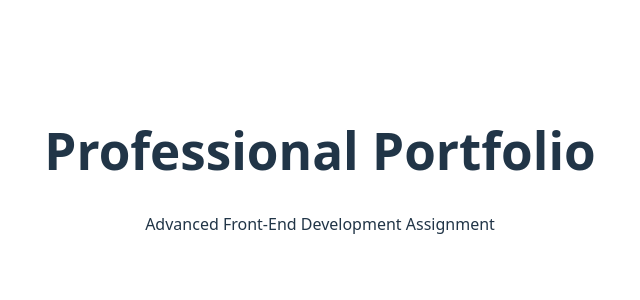
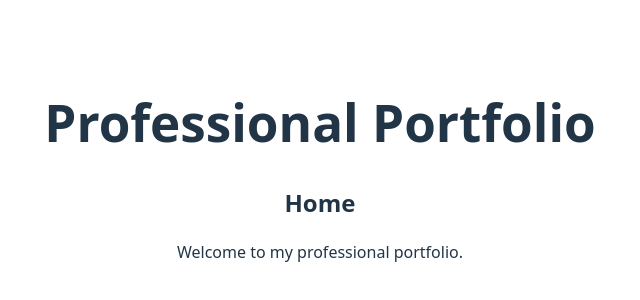
Before and after one commit to nic227/AFD-Assignment, a React (Vite) app: page / in a window 1280 px wide. Shown: the part 230-530 px from the top of the page, without its empty margins (320-960 px from the left). Built offline with nearby package versions, Linux system fonts and the light colour scheme.

Commit message:
Add initial routing for home, projects and contact pages

```diff
--- a/src/app/App.tsx
+++ b/src/app/App.tsx
@@ -1,10 +1,11 @@
+import AppRoutes from '../routes/AppRoutes';
 import './App.css';
 
 function App() {
   return (
     <div>
       <h1>Professional Portfolio</h1>
-      <p>Advanced Front-End Development Assignment</p>
+      <AppRoutes />
     </div>
   );
 }
--- a/src/main.tsx
+++ b/src/main.tsx
@@ -1,11 +1,13 @@
-import { StrictMode } from 'react'
-import { createRoot } from 'react-dom/client'
+import React from 'react';
+import ReactDOM from 'react-dom/client';
+import { BrowserRouter } from 'react-router-dom';
+import App from './app/App';
 import './styles/index.css';
-import App from './app/App';
 
-
-createRoot(document.getElementById('root')!).render(
-  <StrictMode>
-    <App />
-  </StrictMode>,
-)
+ReactDOM.createRoot(document.getElementById('root')!).render(
+  <React.StrictMode>
+    <BrowserRouter>
+      <App />
+    </BrowserRouter>
+  </React.StrictMode>
+);
--- /dev/null
+++ b/src/pages/ContactPage.tsx
@@ -0,0 +1,10 @@
+function ContactPage() {
+  return (
+    <div>
+      <h2>Contact</h2>
+      <p>Get in touch with me.</p>
+    </div>
+  );
+}
+
+export default ContactPage;
--- /dev/null
+++ b/src/pages/HomePage.tsx
@@ -0,0 +1,10 @@
+function HomePage() {
+  return (
+    <div>
+      <h2>Home</h2>
+      <p>Welcome to my professional portfolio.</p>
+    </div>
+  );
+}
+
+export default HomePage;
--- /dev/null
+++ b/src/pages/ProjectsPage.tsx
@@ -0,0 +1,10 @@
+function ProjectsPage() {
+  return (
+    <div>
+      <h2>Projects</h2>
+      <p>Here you will find my projects.</p>
+    </div>
+  );
+}
+
+export default ProjectsPage;
--- /dev/null
+++ b/src/routes/AppRoutes.tsx
@@ -0,0 +1,16 @@
+import { Routes, Route } from 'react-router-dom';
+import HomePage from '../pages/HomePage';
+import ProjectsPage from '../pages/ProjectsPage';
+import ContactPage from '../pages/ContactPage';
+
+function AppRoutes() {
+  return (
+    <Routes>
+      <Route path="/" element={<HomePage />} />
+      <Route path="/projects" element={<ProjectsPage />} />
+      <Route path="/contact" element={<ContactPage />} />
+    </Routes>
+  );
+}
+
+export default AppRoutes;
```
